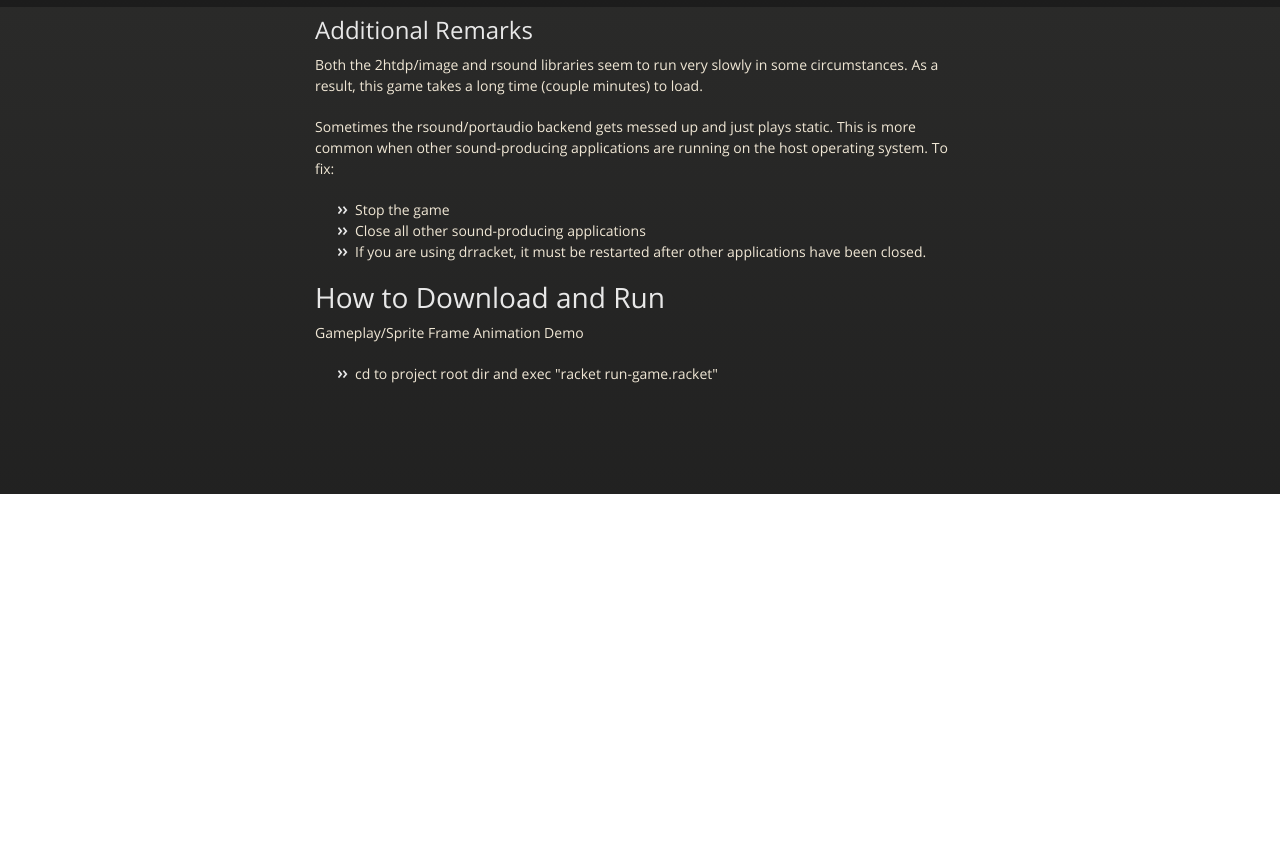
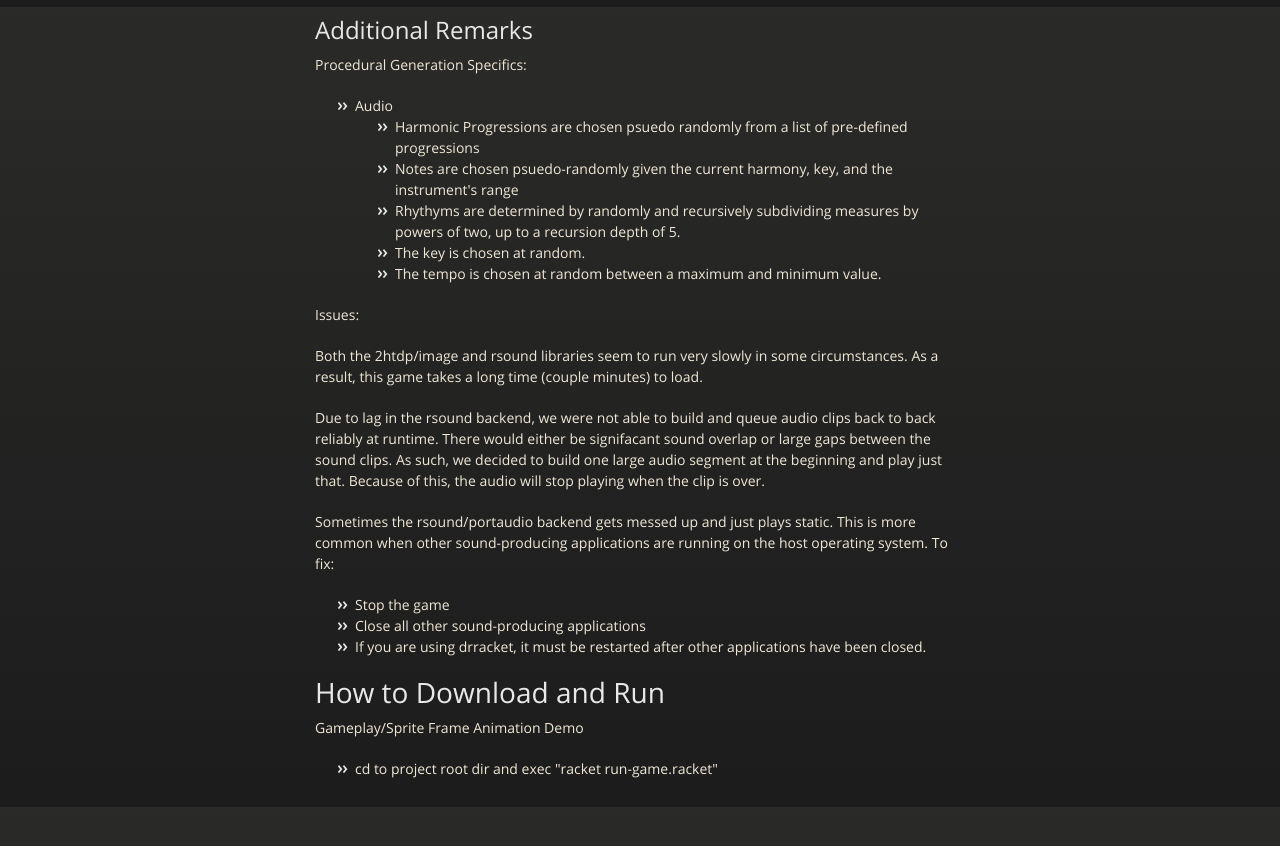
Before and after one commit to UraniumCronorum/Procedure-Lettuce-Tomato, a plain HTML site: page index.html in a window 1280 px wide. Shown: the part 3193-4039 px from the top of the page. Before the commit the page ends 3687 px from the top, so only its background shows below. Drawn offline with nearby package versions, Linux system fonts and the light colour scheme.

Commit message:
Create gh-pages branch via GitHub

```diff
--- a/index.html
+++ b/index.html
@@ -209,7 +209,26 @@
 
 
 
+<p>Procedural Generation Specifics:</p>
+
+<ul>
+<li>Audio
+
+<ul>
+<li>Harmonic Progressions are chosen psuedo randomly from a  list of pre-defined progressions</li>
+<li>Notes are chosen psuedo-randomly given the current harmony, key, and the instrument's range</li>
+<li>Rhythyms are determined by randomly and recursively subdividing measures by powers of two, up to a recursion depth of 5. </li>
+<li>The key is chosen at random.</li>
+<li>The tempo is chosen at random between a maximum and minimum value.</li>
+</ul>
+</li>
+</ul>
+
+<p>Issues:</p>
+
 <p>Both the 2htdp/image and rsound libraries seem to run very slowly in some circumstances. As a result, this game takes a long time (couple minutes) to load.</p>
+
+<p>Due to lag in the rsound backend, we were not able to build and queue audio clips back to back reliably at runtime.  There would either be signifacant sound overlap or large gaps between the sound clips.  As such, we decided to build one large audio segment at the beginning and play just that.  Because of this, the audio will stop playing when the clip is over.</p>
 
 <p>Sometimes the rsound/portaudio backend gets messed up and just plays static.  This is more common when other sound-producing applications are running on the host operating system.  To fix:</p>
 
```
Also changed, not shown: params.json (+1 -1 lines).
